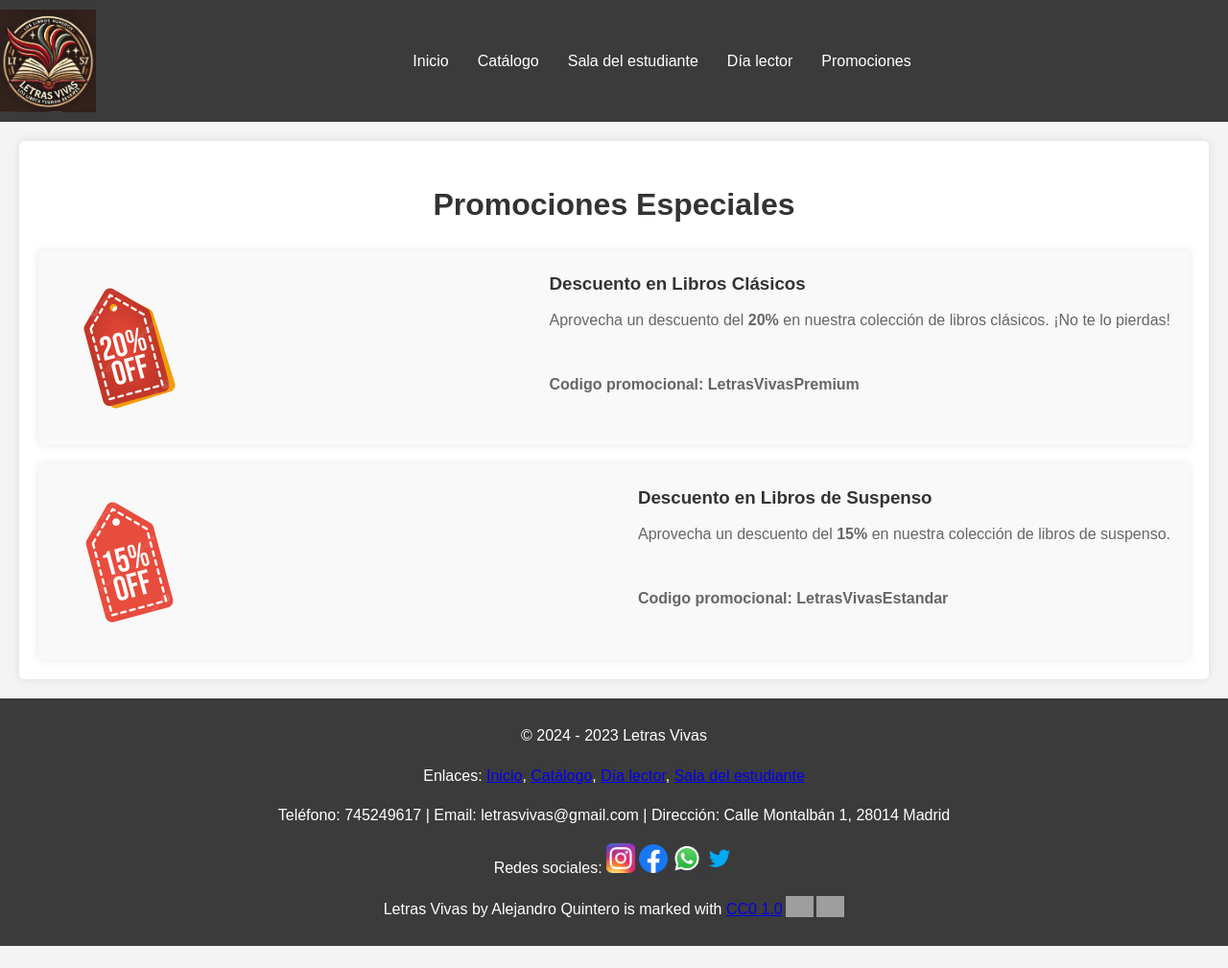
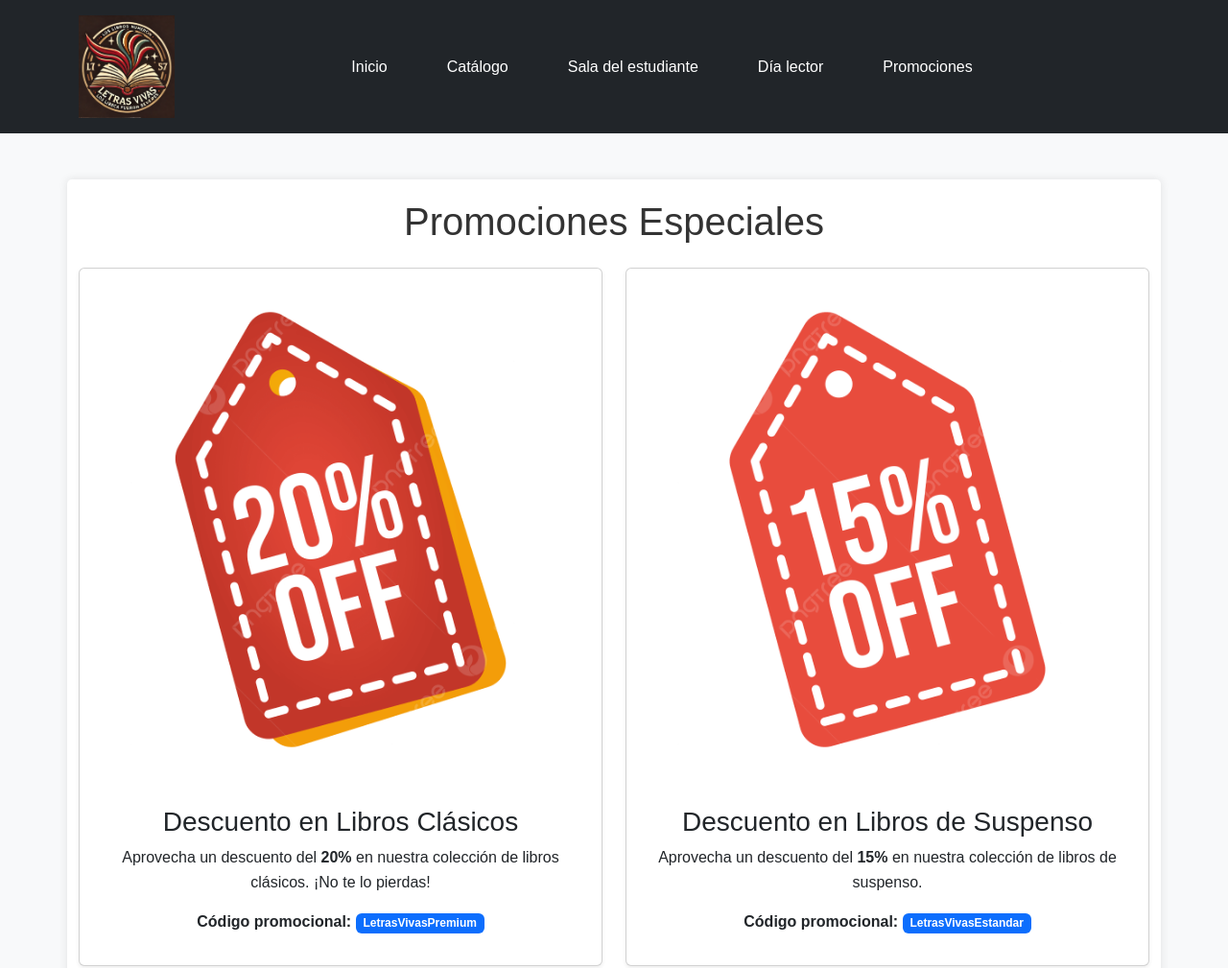
Before and after one commit to aqp0001/aqp0001-letras_vivas_web_QuinteroPerezAlejandro, a website: page promociones.html in a window 1280 px wide. Shown: the top 1009 px of the page at 96% size. Before the commit the page ends 986 px from the top, so only its background shows below. Drawn offline with nearby package versions, Linux system fonts and the light colour scheme; grey boxes are pictures that could not be loaded.

```diff
--- a/promociones.html
+++ b/promociones.html
@@ -4,43 +4,54 @@
     <meta charset="UTF-8">
     <meta name="viewport" content="width=device-width, initial-scale=1.0">
     <title>Promociones - Biblioteca Letras Vivas</title>
+    <link href="https://cdn.jsdelivr.net/npm/bootstrap@5.3.2/dist/css/bootstrap.min.css" rel="stylesheet">
     <link rel="stylesheet" href="./css/promociones.css">
     <link rel="icon" href="Imagenes/Logotipo.ico" type="image/x-icon">
 </head>
-<body>
-    <header>
-        <img src="Imagenes/Logotipo.png" alt="Logotipo Biblioteca Letras Vivas" width="100px">
-        <nav>
-            <ul>
-                <li><a href="index.html">Inicio</a></li>
-                <li><a href="catalogo.html">Catálogo</a></li>
-                <li><a href="sala_estudiante.html">Sala del estudiante</a></li>
-                <li><a href="dia_lector.html">Día lector</a></li>
-                <li><a href="promociones.html">Promociones</a></li>
-            </ul>
-        </nav>
+<body class="bg-light">
+    <header class="bg-dark text-white py-3">
+        <div class="container d-flex justify-content-between align-items-center">
+            <img src="Imagenes/Logotipo.png" alt="Logotipo Biblioteca Letras Vivas" width="100">
+            <nav>
+                <ul class="nav">
+                    <li class="nav-item"><a href="index.html" class="nav-link text-white">Inicio</a></li>
+                    <li class="nav-item"><a href="catalogo.html" class="nav-link text-white">Catálogo</a></li>
+                    <li class="nav-item"><a href="sala_estudiante.html" class="nav-link text-white">Sala del estudiante</a></li>
+                    <li class="nav-item"><a href="dia_lector.html" class="nav-link text-white">Día lector</a></li>
+                    <li class="nav-item"><a href="promociones.html" class="nav-link text-white">Promociones</a></li>
+                </ul>
+            </nav>
+        </div>
     </header>
 
-    <main>
-        <h1>Promociones Especiales</h1>
-        <div class="promo-card" data-descuento="20">
-            <img src="./Imagenes/descuento1.png" alt="Promoción 1">
-            <div>
-                <h3>Descuento en Libros Clásicos</h3>
-                <p>Aprovecha un descuento del <strong>20%</strong> en nuestra colección de libros clásicos. ¡No te lo pierdas!</p>
-                <h4><p>Codigo promocional: <span class="codigo">LetrasVivasPremium</span></p></h4>
+    <main class="container my-5">
+        <h1 class="text-center mb-4">Promociones Especiales</h1>
+
+        <div class="row">
+            <div class="col-md-6 mb-4">
+                <div class="card shadow-sm h-100">
+                    <img src="./Imagenes/descuento1.png" class="card-img-top" alt="Promoción 1">
+                    <div class="card-body">
+                        <h3 class="card-title">Descuento en Libros Clásicos</h3>
+                        <p class="card-text">Aprovecha un descuento del <strong>20%</strong> en nuestra colección de libros clásicos. ¡No te lo pierdas!</p>
+                        <p><strong>Código promocional:</strong> <span class="badge bg-primary">LetrasVivasPremium</span></p>
+                    </div>
+                </div>
             </div>
-        </div>
 
-        <div class="promo-card" data-descuento="15">
-            <img src="Imagenes/descuento2.png" alt="Promoción 2">
-            <div>
-                <h3>Descuento en Libros de Suspenso</h3>
-                <p>Aprovecha un descuento del <strong>15%</strong> en nuestra colección de libros de suspenso.</p>
-                <h4><p>Codigo promocional: <span class="codigo">LetrasVivasEstandar</span></p></h4>
+            <div class="col-md-6 mb-4">
+                <div class="card shadow-sm h-100">
+                    <img src="Imagenes/descuento2.png" class="card-img-top" alt="Promoción 2">
+                    <div class="card-body">
+                        <h3 class="card-title">Descuento en Libros de Suspenso</h3>
+                        <p class="card-text">Aprovecha un descuento del <strong>15%</strong> en nuestra colección de libros de suspenso.</p>
+                        <p><strong>Código promocional:</strong> <span class="badge bg-primary">LetrasVivasEstandar</span></p>
+                    </div>
+                </div>
             </div>
         </div>
     </main>
+
 
     <footer>
         <p>© 2024 - 2023 Letras Vivas</p>
@@ -64,6 +75,8 @@
         </div>
         <p xmlns:cc="http://creativecommons.org/ns#" xmlns:dct="http://purl.org/dc/terms/"><span property="dct:title">Letras Vivas</span> by <span property="cc:attributionName">Alejandro Quintero</span> is marked with <a href="https://creativecommons.org/publicdomain/zero/1.0/?ref=chooser-v1" target="_blank" rel="license noopener noreferrer" style="display:inline-block;">CC0 1.0<img style="height:22px!important;margin-left:3px;vertical-align:text-bottom;" src="https://mirrors.creativecommons.org/presskit/icons/cc.svg?ref=chooser-v1" alt=""><img style="height:22px!important;margin-left:3px;vertical-align:text-bottom;" src="https://mirrors.creativecommons.org/presskit/icons/zero.svg?ref=chooser-v1" alt=""></a></p>
     </footer>
+
+    <script src="https://cdn.jsdelivr.net/npm/bootstrap@5.3.2/dist/js/bootstrap.bundle.min.js"></script>
     <script src="./promociones.js"></script>
 </body>
 </html>
```
Also changed, not shown: pagar.html (+25 -0 lines), reguistrarte.html (+28 -5 lines).
